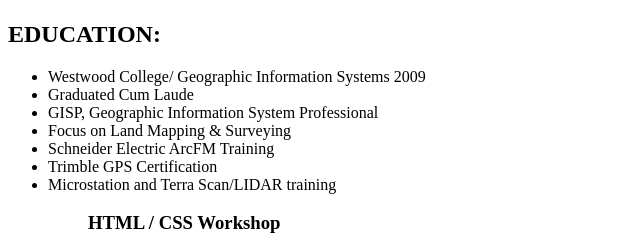
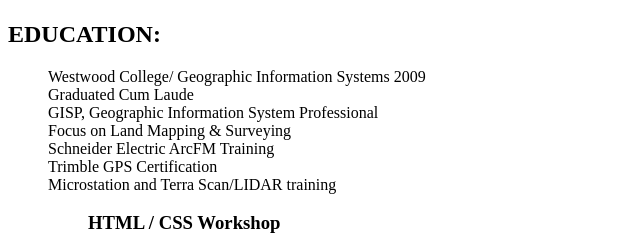
Before and after one commit to Cakster/Cakster.github.io, a plain HTML site: page index.html in a window 1280 px wide. Shown: the part 417-661 px from the top of the page, 0-640 px from the left. Drawn offline with Linux system fonts and the light colour scheme.

Commit message:
Update index.html

```diff
--- a/index.html
+++ b/index.html
@@ -14,7 +14,7 @@
     </Header>
     <main>
     <h2>EDUCATION:</h2>
-    <ul>
+    <ul style="list-style-type:none">
            <li>Westwood College/ Geographic Information Systems 2009</li>
 	   <li>Graduated Cum Laude</li>
 	   <li>GISP, Geographic Information System Professional</li>
```
